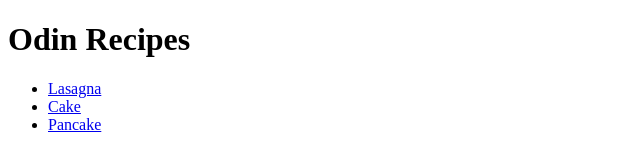
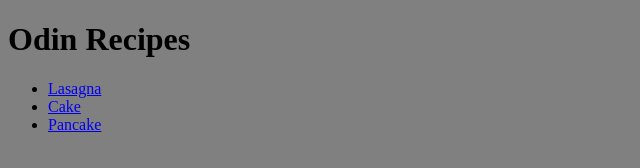
Before and after one commit to swo0pa5h/odin-recipes, a plain HTML site: page index.html in a window 1280 px wide. Shown: the whole page, without its empty margins (0-640 px from the left). Drawn offline with Linux system fonts and the light colour scheme.

Commit message:
index.html

```diff
--- a/index.html
+++ b/index.html
@@ -4,6 +4,7 @@
     <meta charset="UTF-8">
     <meta name="viewport" content="width=device-width, initial-scale=1.0">
     <title>Odin Recipes</title>
+    <link rel="stylesheet" href="/styles/style.css">
 </head>
 <body>
  <h1>Odin Recipes</h1>
```
